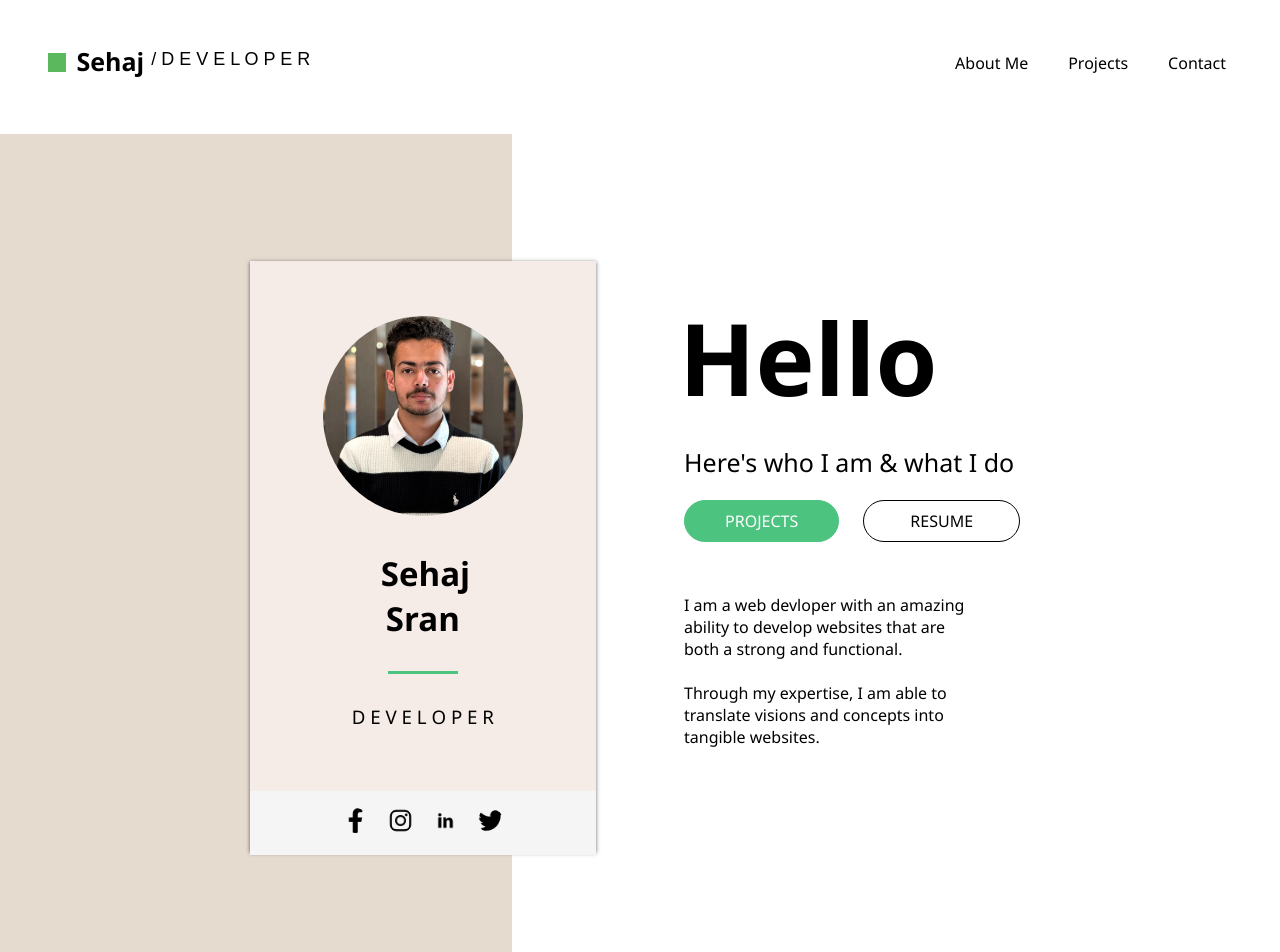
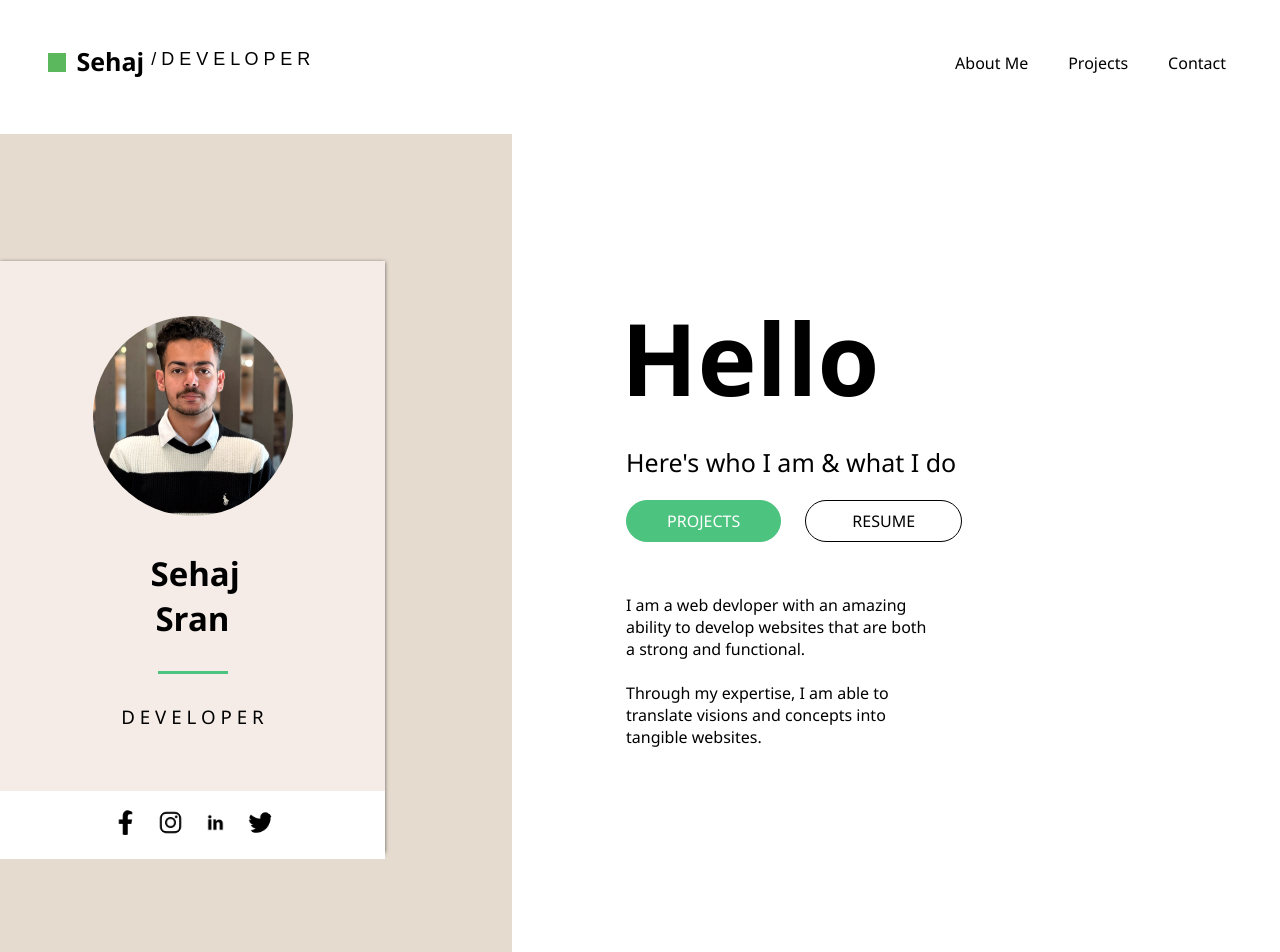
Before and after one commit to sehaj470/Portfolio-about-me-website, a plain HTML site: page index.html in a window 1280 px wide. Shown: the top 952 px of the page. Drawn offline with Linux system fonts and the light colour scheme.

Commit message:
Update style.css

```diff
--- a/style.css
+++ b/style.css
@@ -82,10 +82,19 @@
     grid-area: 1 / 1 / 2 / 2;
 }
 
+#parent-of-pfp-card {
+    grid-area: 1 / 1 / 2 / 2;
+    display: flex;
+    justify-content: right;
+    width: 45%;
+}
+
+
 .profile-card {
     height: 591px;
-    width: 27%;
-    margin: 127px 0px 0px 250px;
+    /* width: 27%; */
+    width: 385px;
+    margin: 127px 0px 0px 0px;
     background-color: #f5ece7;
     grid-area: 1 / 1 / 2 / 2;
     box-shadow: var(--shd,0 1px 4px rgba(0,0,0,.6));
@@ -98,14 +107,19 @@
 }
 
 
+
+
+
 /* ------- text info right side---------------- */
 
 
 .info-about-me {
-    font-family:'Segoe UI', Tahoma, Geneva, Verdana, sans-serif ;
+    font-family: 'Segoe UI', Tahoma, Geneva, Verdana, sans-serif;
     grid-area: 1 / 1 / 2 / 2;
-    width: 35%;
-    margin: 100px 0px 0px 634px;
+    /* width: 35%; */
+    width: 480px;
+    /* margin: 100px 0px 0px 634px; */
+    margin: 100px 0px 0px 45%;
 }
 
 .hello-heading {
@@ -185,7 +199,7 @@
     justify-content: center;
     /* align-items: center; */
     margin-top: 62px;
-    background-color: whitesmoke;
+    background-color: white;
 
 }
 
@@ -447,7 +461,7 @@ footer {
 
 
 
-/* =============contact=============== */
+/* =============  contact =============== */
 
 
 
```
